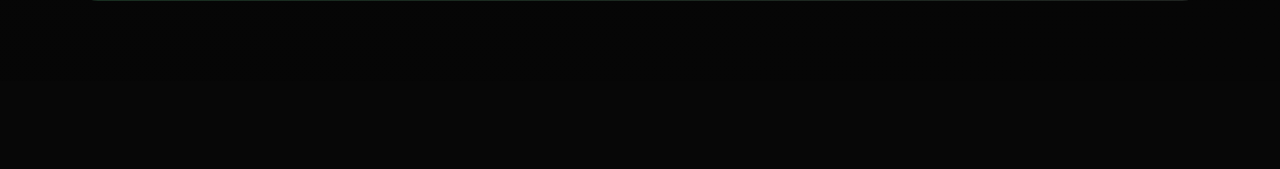
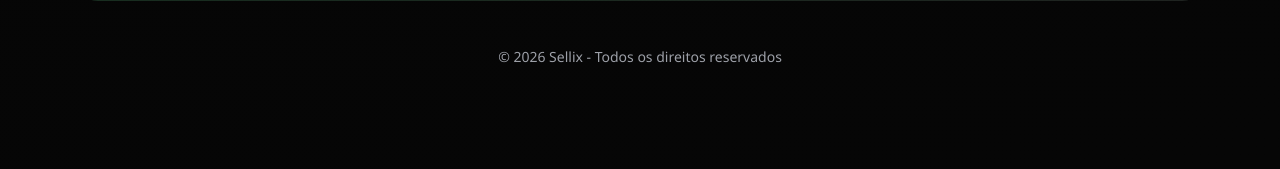
Before and after one commit to pedro-code244/sellix-saas, a Django app: page / in a window 1280 px wide. Shown: the part 3522-3691 px from the top of the page. Before the commit the page ends 3523 px from the top, so only its background shows below. Run offline with Django 5.2, Linux system fonts and the light colour scheme; parts of the project's set-up code (start-up, migrations or seed data) failed here and were passed over.

Commit message:
Atualização de HTML

```diff
--- a/home/templates/core/index.html
+++ b/home/templates/core/index.html
@@ -270,6 +270,13 @@
             margin: 18px auto 0;
         }
 
+        .footer {
+            text-align: center;
+            padding: 20px;
+            color: var(--muted);
+            font-size: 14px;
+        }
+
         @media (max-width: 780px) {
             .navbar {
                 padding: 16px 20px;
@@ -423,6 +430,10 @@
         <p>Explore a plataforma, veja se ela atende às necessidades do seu negócio e, se quiser, entre em contato pelo WhatsApp de suporte.</p>
         <div class="icon-box"><i data-lucide="shield-check"></i></div>
     </div>
+    <br>
+    <div class="footer">
+        © 2026 Sellix - Todos os direitos reservados
+    </div>
 </section>
 
 <script>
--- a/home/templates/core/politica.html
+++ b/home/templates/core/politica.html
@@ -25,7 +25,7 @@
         }
 
         .header {
-            background: rgb(0, 195, 0);
+            background: rgb(49, 173, 49);
             color: white;
             padding: 30px;
             text-align: center;
@@ -51,12 +51,12 @@
 
         p {
             line-height: 1.7;
-            color: rgb(216, 216, 216);
+            color: rgb(130, 130, 130);
         }
 
         li {
             margin-bottom: 10px;
-            color: rgb(216, 216, 216);
+            color: rgb(149, 149, 149);
         }
 
         .footer {
```
Also changed, not shown: projeto/settings.py (+4 -4 lines), db.sqlite3, home/migrations/0001_initial.py.
